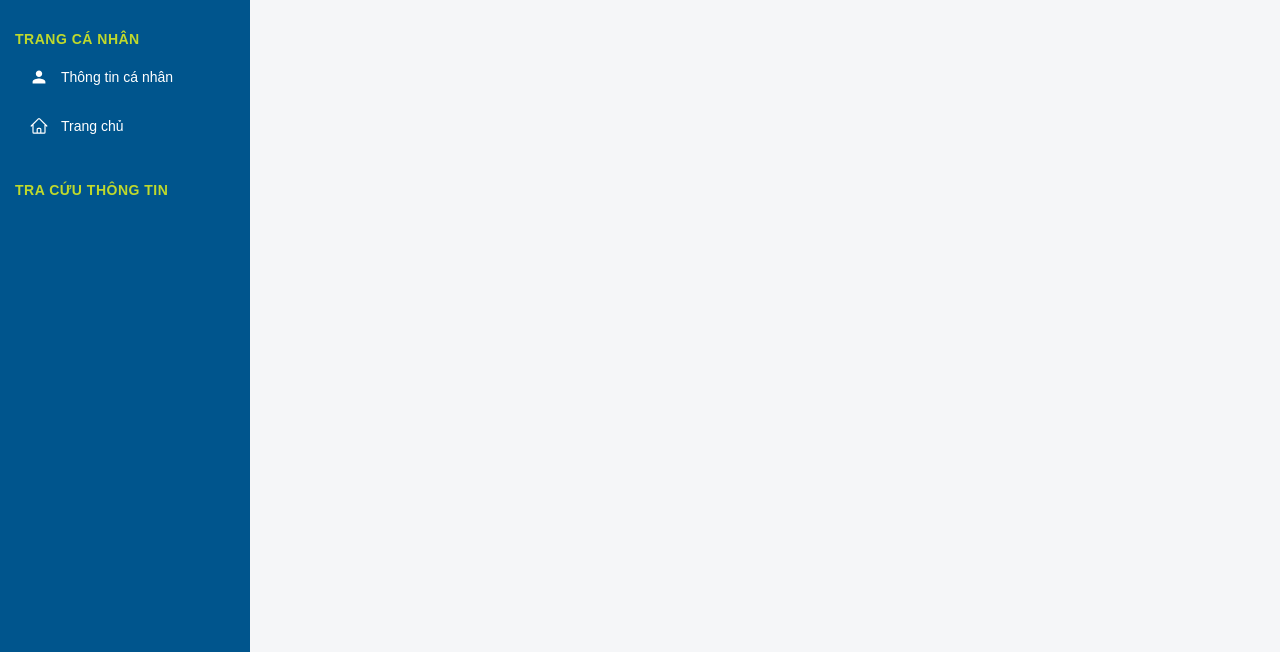
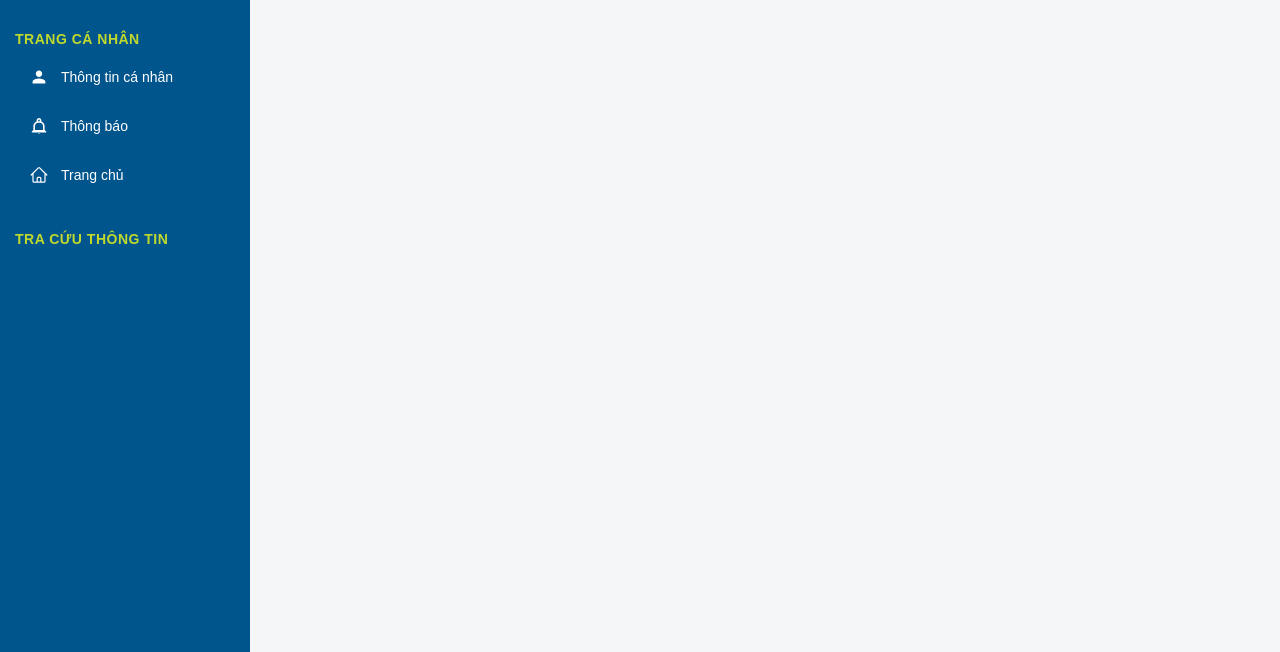
Before and after one commit to Thiendeptrai169/Subject-Assignment, a plain HTML site: page Front-end/index.html in a window 1280 px wide. Shown: the part 148-800 px from the top of the page. Drawn offline with Linux system fonts and the light colour scheme.

Commit message:
update 13/4/2025

```diff
--- a/Front-end/index.html
+++ b/Front-end/index.html
@@ -63,13 +63,13 @@
                         Thông tin cá nhân
                     </button>
                 </a>
-                <!-- <a href="/notifications.html" class="sidebar-link"> Hoàng fill link -->
-                    <!-- <button class="sidebar-btn">
+                <a href="/notifications.html" class="sidebar-link">
+                  <button class="sidebar-btn">
                         <svg id="icon-sidebar" xmlns="http://www.w3.org/2000/svg" viewBox="0 0 24 24" width="24" height="24"><path fill="currentColor" d="M12 2C10.34 2 9 3.34 9 5V6.29C6.72 7.19 5 9.42 5 12V17L3 19V20H21V19L19 17V12C19 9.42 17.28 7.19 15 6.29V5C15 3.34 13.66 2 12 2M12 4C12.55 4 13 4.45 13 5V6H11V5C11 4.45 11.45 4 12 4M7 12C7 9.79 8.79 8 11 8H13C15.21 8 17 9.79 17 12V17H7V12M12 22C11.45 22 11 21.55 11 21H13C13 21.55 12.55 22 12 22Z" /></svg>
                         Thông báo
                     </button>
-                 </a> -->
-                 <!-- Link quay về trang chủ -->
+                 </a>
+                 <!--Link quay về trang chủ -->
                  <a href="/" class="sidebar-link">
                     <button class="sidebar-btn">
                         <svg id="icon-sidebar" xmlns="http://www.w3.org/2000/svg" fill="none" viewBox="0 0 24 24" stroke-width="1.5" stroke="currentColor" width="24" height="24">
@@ -81,6 +81,7 @@
             </div>
             <div class="sidebar-section">
                 <h3>Tra cứu thông tin</h3>
+
                 <!-- Thêm link/nút khác nếu có -->
             </div>
         </div>
```
